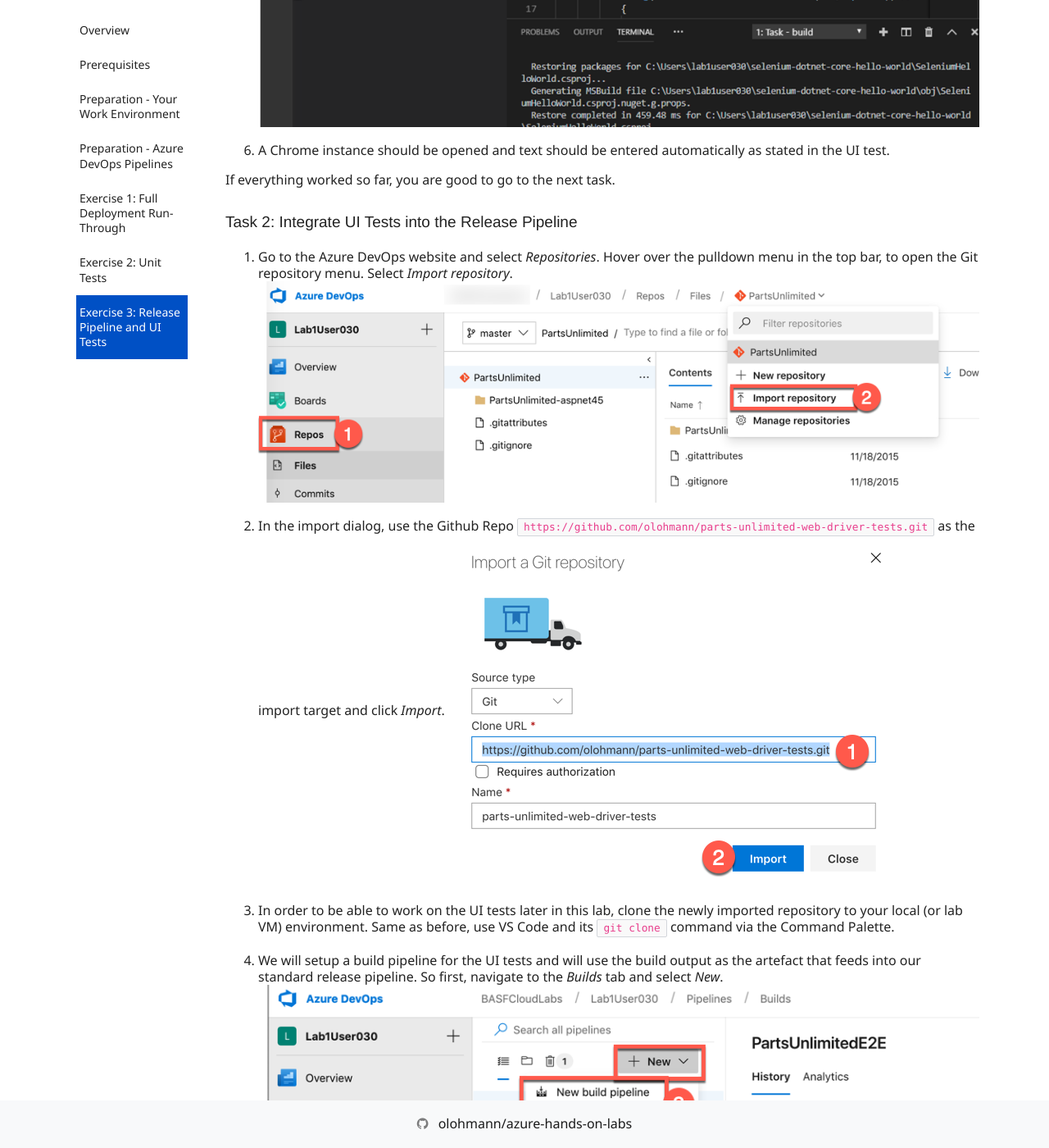
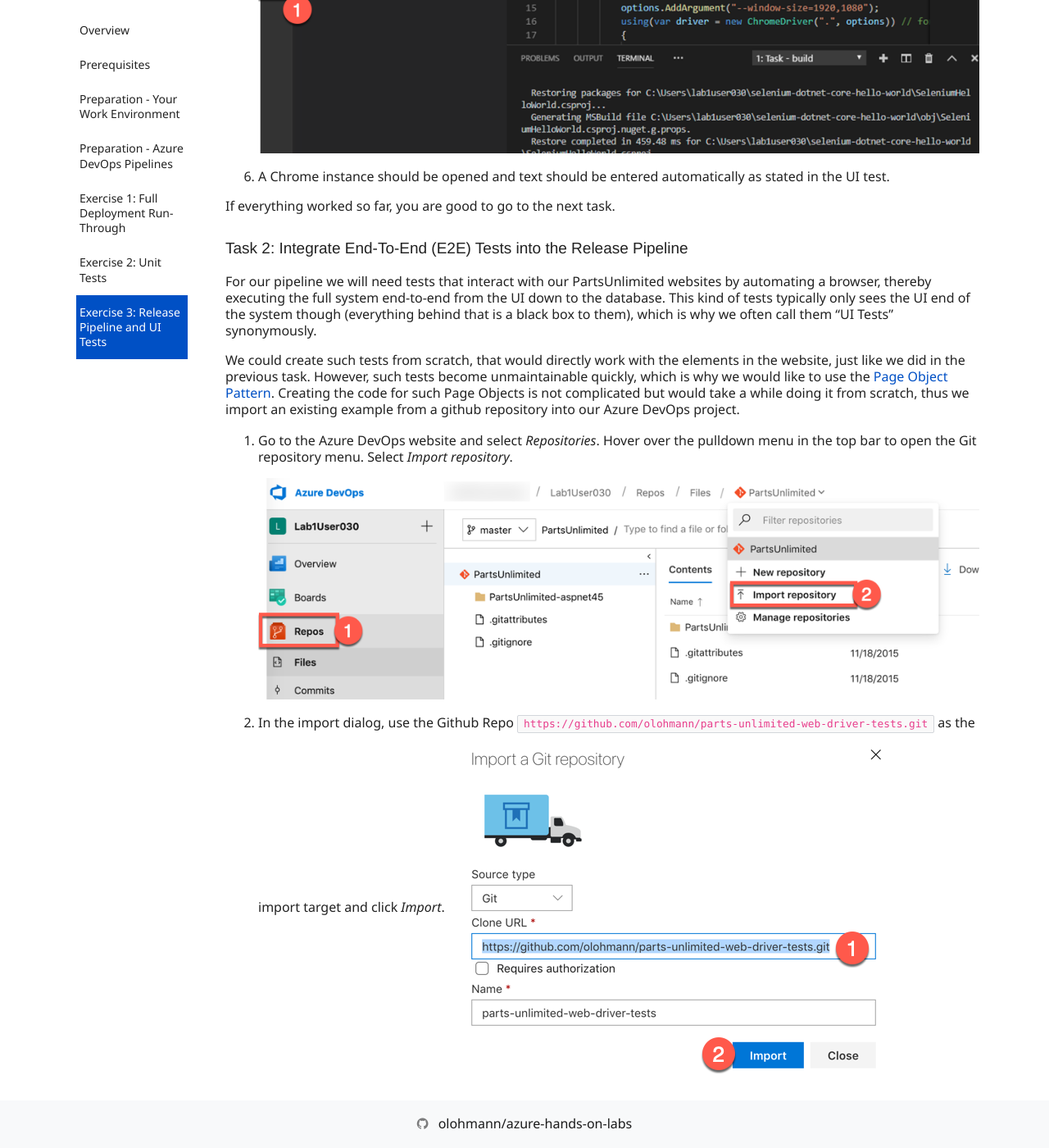
Before and after one commit to olohmann/azure-hands-on-labs, a Jekyll site: the page built from labs/08_testing/testing.md, in a window 1280 px wide and 1400 px high, scrolled down 20577 px. Shown: the whole window at 82% size. Built offline with Jekyll 4.4.1, drawn with Linux system fonts in a browser that asks for light colours; nearby versions of some CDN libraries; our own code applies the rules of GitHub Pages for plain Markdown files; comment, search, counter and statistics services are not loaded; some of the changed text lies outside the part shown.

Commit message:
review ex 3.1 and 3.2 (parts)

````diff
--- a/labs/08_testing/testing.md
+++ b/labs/08_testing/testing.md
@@ -212,18 +212,25 @@ First, let's make sure that you can actually work with your environment.
 1. Open the repository when prompted.
 
 1. Run the *build* task.
+
     ![UnitTests](./media/01-ui-test.png)
 
 1. Open the Test Explorer tab. Navigate down to the actual test and press the play button.
+
     ![UnitTests](./media/02-ui-test.png)
 
 1. A Chrome instance should be opened and text should be entered automatically as stated in the UI test.
 
 If everything worked so far, you are good to go to the next task.
 
-### Task 2: Integrate UI Tests into the Release Pipeline
+### Task 2: Integrate End-To-End (E2E) Tests into the Release Pipeline
 
-1. Go to the Azure DevOps website and select *Repositories*. Hover over the pulldown menu in the top bar, to open the Git repository menu. Select *Import repository*.
+For our pipeline we will need tests that interact with our PartsUnlimited websites by automating a browser, thereby executing the full system end-to-end from the UI down to the database. This kind of tests typically only sees the UI end of the system though (everything behind that is a black box to them), which is why we often call them "UI Tests" synonymously.
+
+We could create such tests from scratch, that would directly work with the elements in the website, just like we did in the previous task. However, such tests become unmaintainable quickly, which is why we would like to use the [Page Object Pattern](https://www.martinfowler.com/bliki/PageObject.html). Creating the code for such Page Objects is not complicated but would take a while doing it from scratch, thus we import an existing example from a github repository into our Azure DevOps project.
+
+1. Go to the Azure DevOps website and select *Repositories*. Hover over the pulldown menu in the top bar to open the Git repository menu. Select *Import repository*.
+
     ![UnitTests](./media/03-ui-test.png)
 
 1. In the import dialog, use the Github Repo `https://github.com/olohmann/parts-unlimited-web-driver-tests.git` as the import target and click *Import*.
@@ -231,10 +238,14 @@ If everything worked so far, you are good to go to the next task.
 
 1. In order to be able to work on the UI tests later in this lab, clone the newly imported repository to your local (or lab VM) environment. Same as before, use VS Code and its `git clone` command via the Command Palette.
 
-1. We will setup a build pipeline for the UI tests and will use the build output as the artefact that feeds into our standard release pipeline. So first, navigate to the *Builds* tab and select *New*.
+1. We will set up a build pipeline for the UI tests. Fortnately, the build is also already preconfigured in the repository we just cloned (in [this yaml file](https://github.com/olohmann/parts-unlimited-web-driver-tests/blob/master/build.yaml)). We will use the output of this build as the artifact that feeds into the release pipeline we already used before.
+
+    First, navigate to the *Builds* tab and select *New*.
+
     ![UnitTests](./media/05-ui-test.png)
 
 1. Follow the outlined flow from the screenshots:
+
     ![UnitTests](./media/06-ui-test.png)
 
     ![UnitTests](./media/07-ui-test.png)
@@ -245,20 +256,24 @@ If everything worked so far, you are good to go to the next task.
 
     ![UnitTests](./media/10-ui-test.png)
 
-1. By executing *Run* in the last step, a build has already triggered
+1. By executing *Run* in the last step, a build has already been triggered
+
     ![UnitTests](./media/11-ui-test.png)
 
 1. When the build has finished, quickly analyze if the build process was a success or not.
+
     ![UnitTests](./media/12-ui-test.png)
 
 1. Head over to the *Release* pipeline and edit it.
+
     ![UnitTests](./media/12a-ui-test.png)
 
-1. Add a new artefact.
+1. Add a new artifact.
 
     ![UnitTests](./media/13-ui-test.png)
 
-1. Let the new artefact have its origin in the new web-driver build.
+1. Let the new artifact have its origin in the new web-driver build.
+
     ![UnitTests](./media/14-ui-test.png)
 
 1. Now open the task list for the Dev environment.
@@ -268,6 +283,7 @@ If everything worked so far, you are good to go to the next task.
     ![UnitTests](./media/16-ui-test.png)
 
 1. Next, add a new *.NET Core* step. I needs to be configured like this (also below a yaml configuration is listed to allow copy pasting into the textboxes)
+
     ![UnitTests](./media/17-ui-test.png)
 
    ```yaml
````
